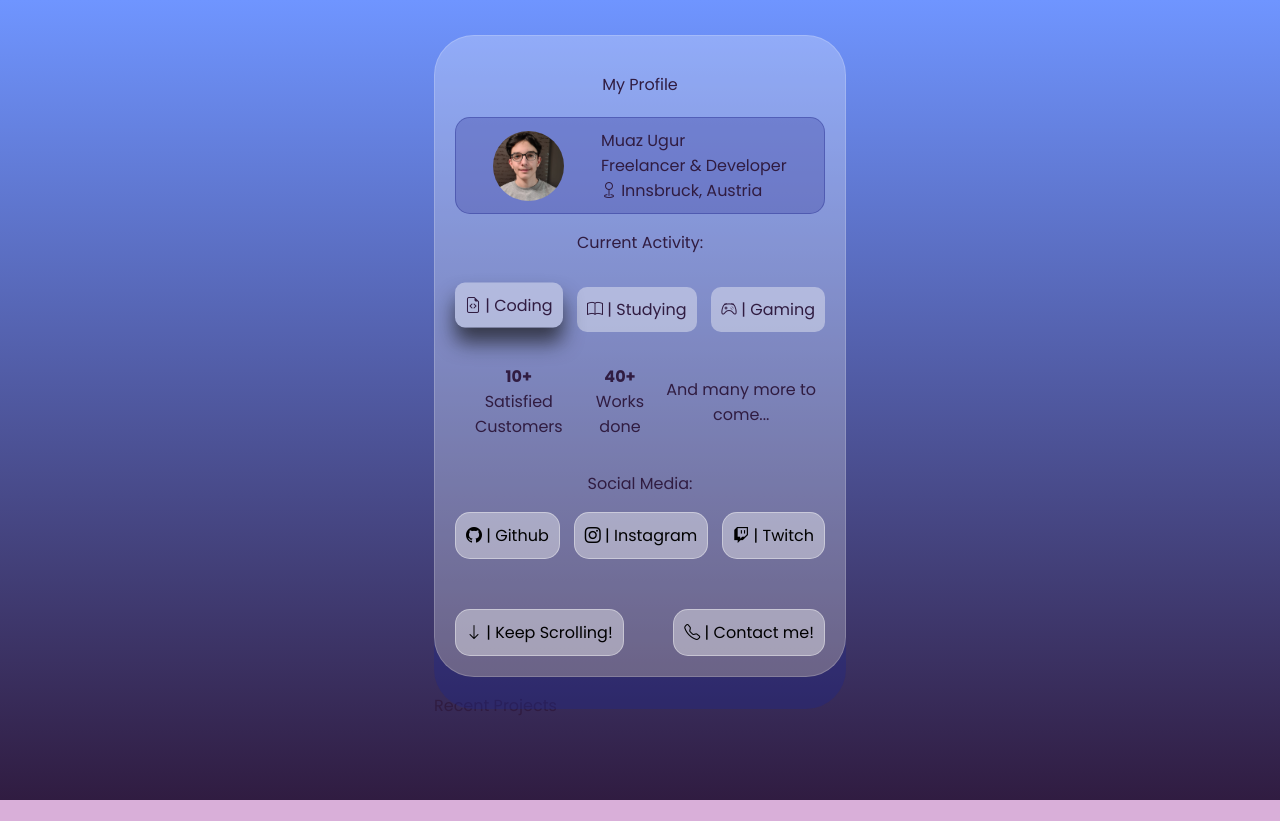
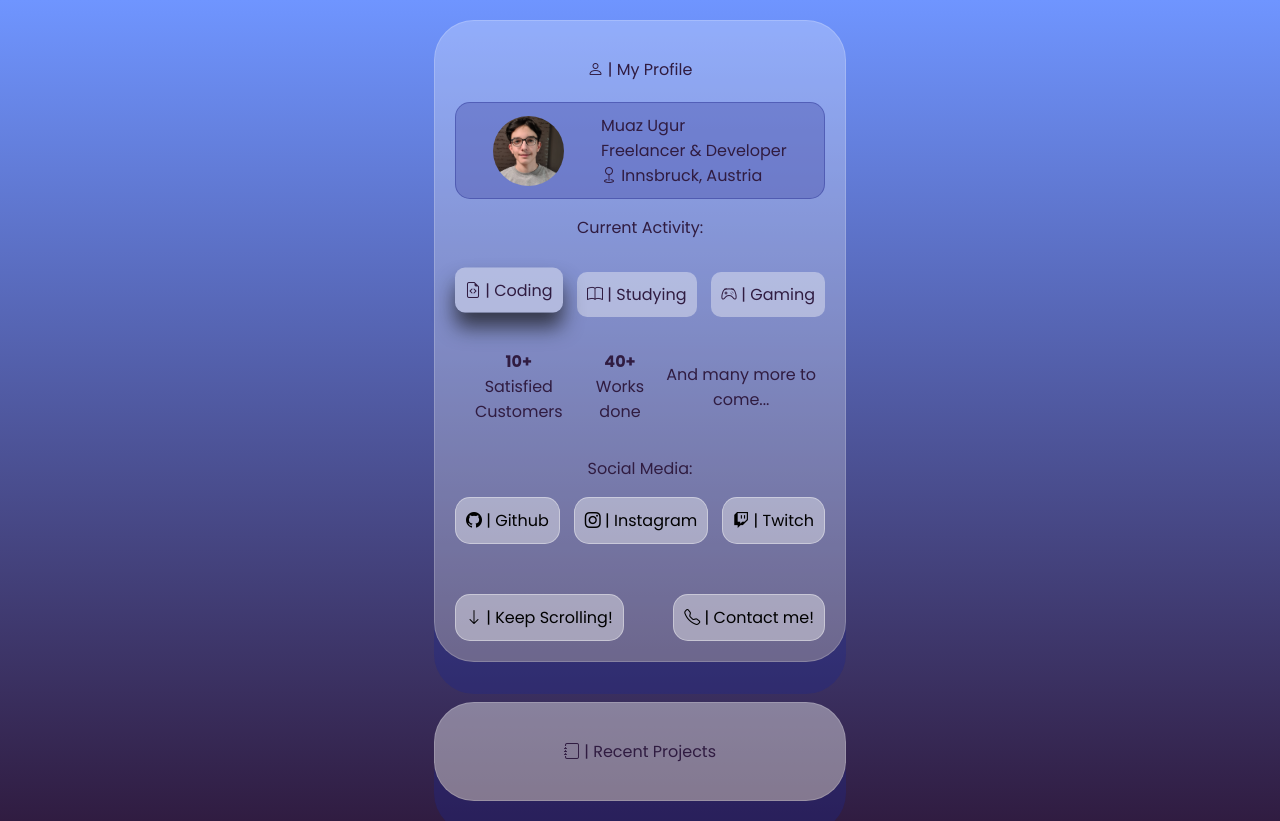
Before and after one commit to FateAssassin/fateassassin.github.io-archive-, a plain HTML site: page index.html in a window 1280 px wide. Before the commit the page ends 800 px from the top, so only its background shows below. Drawn offline with nearby package versions, Linux system fonts and the light colour scheme.

Commit message:
added projects

```diff
--- a/index.html
+++ b/index.html
@@ -9,9 +9,10 @@
     <link rel="stylesheet" href="https://cdn.jsdelivr.net/npm/bootstrap-icons@1.10.5/font/bootstrap-icons.css">
   </head>
   <body>
-    <div>
+    <div class="bodyMain">
+
       <div class="card">
-      <p class="center">My Profile</p>
+        <p class="center"><i class="bi bi-person"></i> | My Profile</p>
 
         <div class="userInfo alignItems">
 
@@ -52,19 +53,26 @@
         </div>
         <br><br>
         <div class="center alignItems buttonsBottom">
-        <a href=""><span><i class="bi bi-arrow-down"></i></span> | Keep Scrolling!</a>
+          <a href="#recentProjects"><span><i class="bi bi-arrow-down"></i></span> | Keep Scrolling!</a>
           <a href=""><span><i class="bi bi-telephone"></i></span> | Contact me!</a>
         </div>
 
       </div>
 
+    </div>
+
+    <div class="bodyMain">
+
+      <div class="projects">
+
+        <p class="center"><span><i class="bi bi-journal"></i></span> | Recent Projects</p>
+
         <div>
-        <p>Recent Projects</p>
-        <div class="recentProjects ">
-          <div class="project"></div>
-          <div class="project"></div>
-          <div class="project"></div>
+
         </div>
+
+      </div>
+
     </div>
 
   </body>
--- a/styles/index.css
+++ b/styles/index.css
@@ -1,4 +1,4 @@
-html, body {margin: 0;}
+html, body {margin: 0; scroll-behavior: smooth;}
 
 :root {
   --color-one: #1c0b2b;
@@ -8,11 +8,7 @@ html, body {margin: 0;}
   --color-five: #6f95ff;
 }
 
-body {
-  padding: 20px;
-  margin-top: 15px;
-  display: flex;
-  justify-content: center;
+body{
   background-color: #d9afd9;
   color: var(--color-two);
   font-family: "Poppins", sans-serif;
@@ -21,6 +17,13 @@ body {
     var(--color-two) 0%,
     var(--color-five) 100%
   );
+}
+
+.bodyMain {
+  padding: 20px;
+
+  display: flex;
+  justify-content: center;
 }
 
 
@@ -100,3 +103,17 @@ body {
 .buttonsBottom a:hover{
   transform: translateY(-25%);
 }
+
+.projects {
+  height: fit-content;
+  width: 370px;
+  padding: 20px;
+  border-radius: 40px;
+  background: rgba(255, 255, 255, 0.4);
+  box-shadow: 0px 32px 0 rgba(31, 38, 135, 0.37);
+  backdrop-filter: blur (4px);
+  -webkit-backdrop-filter: blur(4px);
+  border: 1px solid rgba(255, 255, 255, 0.18);
+  position: relative;
+  z-index: 5;
+}
```
Lines whose indentation alone changed are shown as unchanged.
